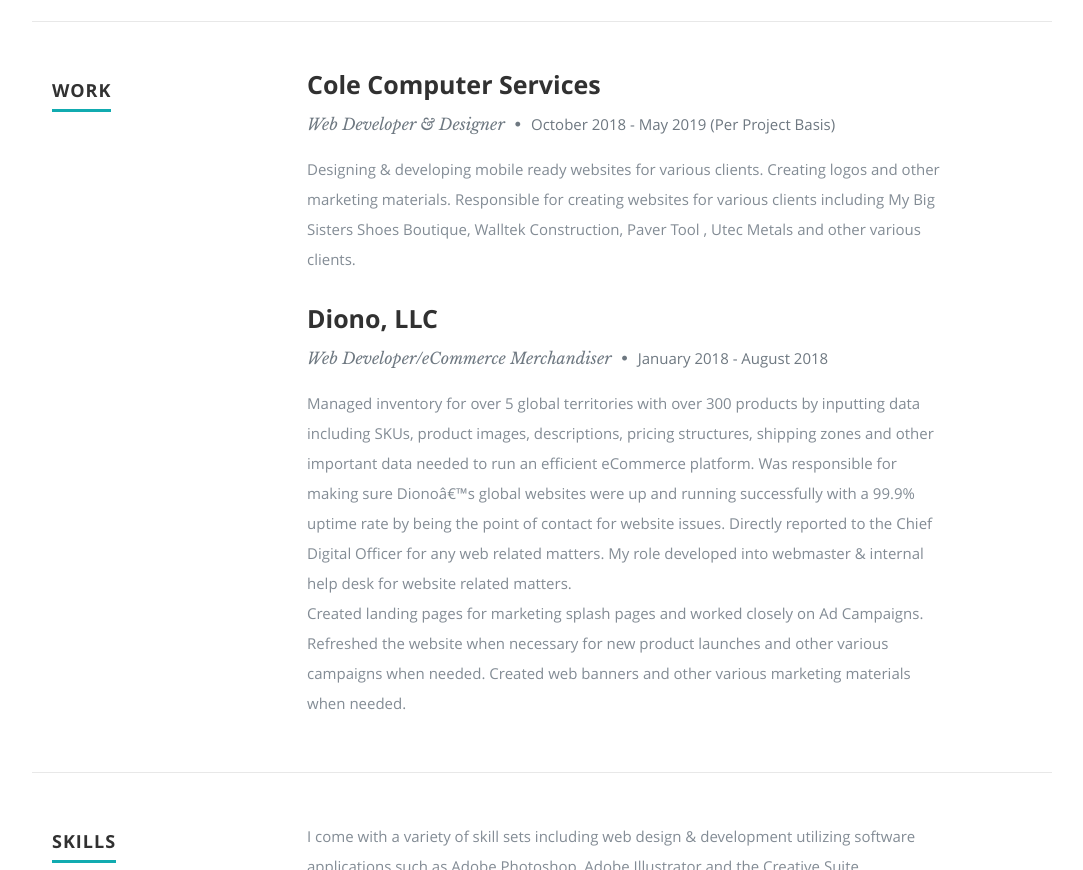
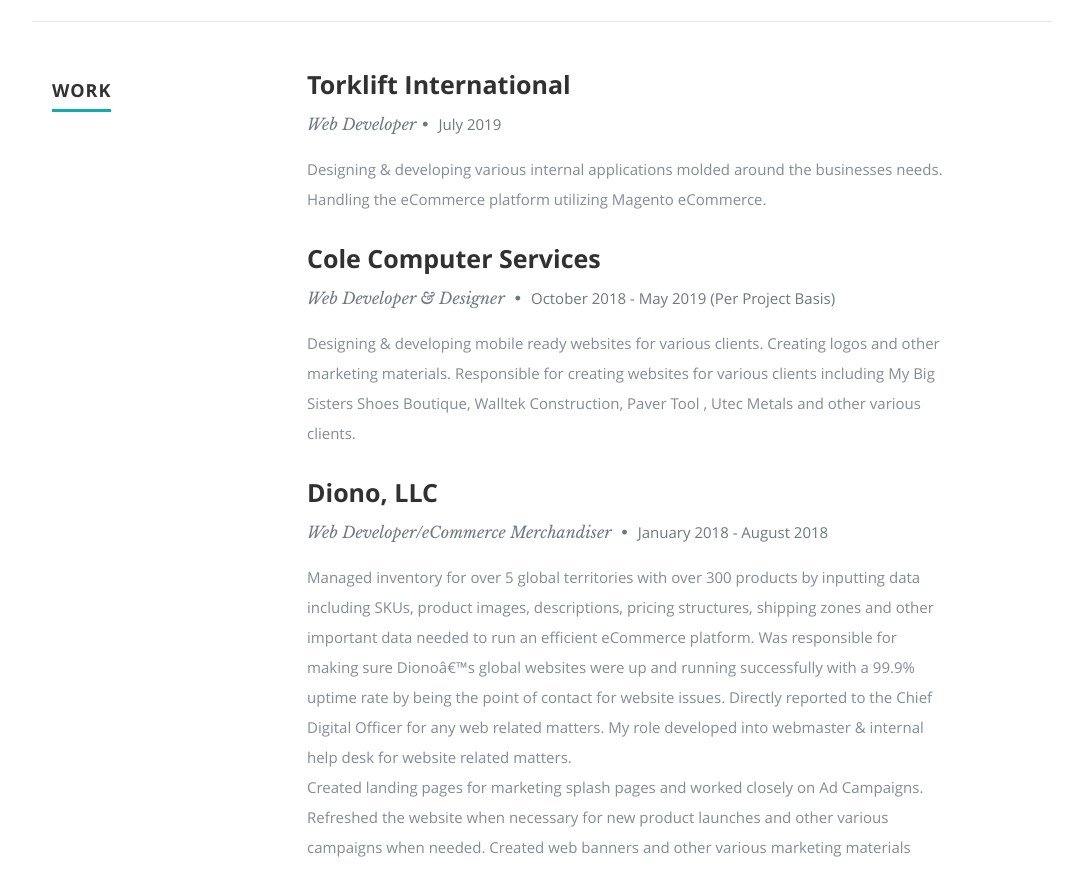
Before and after one commit to jaclynrubly/jackierubly.github.io, a plain HTML site: page index.html in a window 1280 px wide. Shown: the part 1613-2483 px from the top of the page, without its empty margins (98-1181 px from the left). Drawn offline with nearby package versions, Linux system fonts and the light colour scheme.

Commit message:
Update index.html

```diff
--- a/index.html
+++ b/index.html
@@ -191,6 +191,24 @@
 
                <div class="twelve columns">
 
+		             <h3>Torklift International</h3>
+                  <p class="info">Web Developer<span>&bull;</span> <em class="date">July 2019</em></p>
+
+                  <p>
+                    Designing & developing various internal applications molded around the businesses needs. Handling the eCommerce platform utilizing Magento eCommerce.
+
+                  </p>
+
+               </div>
+
+            </div> <!-- item end -->
+
+            <div class="row item">
+
+               <div class="twelve columns">
+
+
+
                   <h3>Cole Computer Services</h3>
                   <p class="info">Web Developer & Designer <span>&bull;</span> <em class="date">October 2018 - May 2019 (Per Project Basis)</em></p>
 
```
